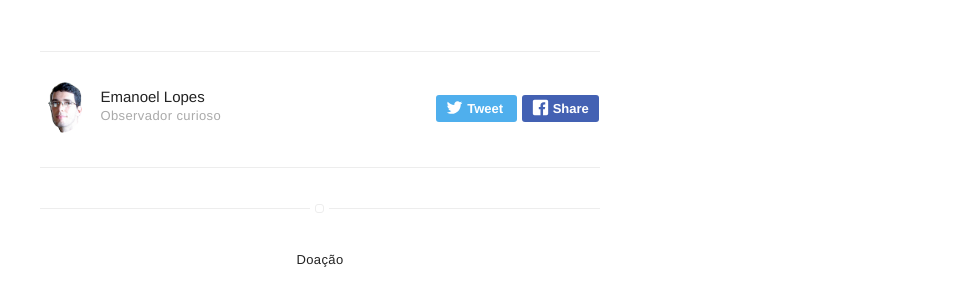
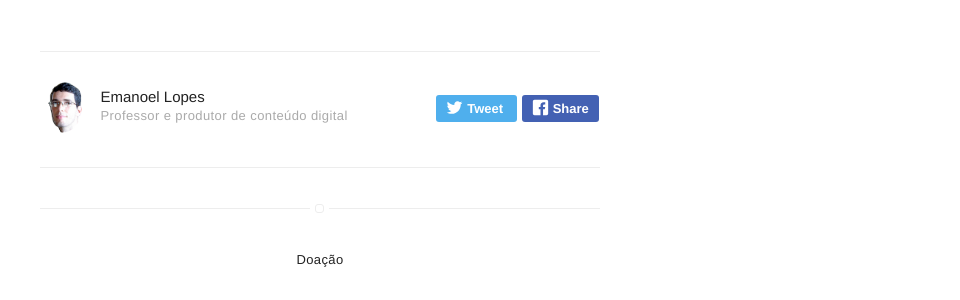
Before and after one commit to emanoelopes/emanoelopes.github.io, a Jekyll site: the page built from _posts/2020-11-20-laborando-na-ti.markdown, in a window 1280 px wide. Shown: the part 665-965 px from the top of the page, without its empty margins (320-1280 px from the left). Built offline with Jekyll 4.4.1, drawn with Linux system fonts in a browser that asks for light colours.

```diff
--- a/_config.yml
+++ b/_config.yml
@@ -46,14 +46,14 @@ github: emanoelopes
 # stackoverflow: 7044681/mystackoverflow
 quora: Emanoel-Lopes
 # reddit: emanoelopes
-medium: emanoelopes
+# medium: emanoelopes
 # vimeo: myvimeo
 email: emanoelopes@gmail.com
 
 authors:
     emanoel:
         name: Emanoel Lopes
-        bio: Observador curioso
+        bio: Professor e produtor de conteúdo digital
         external-image: false
         picture: assets/images/avatar_prof_emanoel_wiki_135x135.png
         twitter: emanoelopes
```
